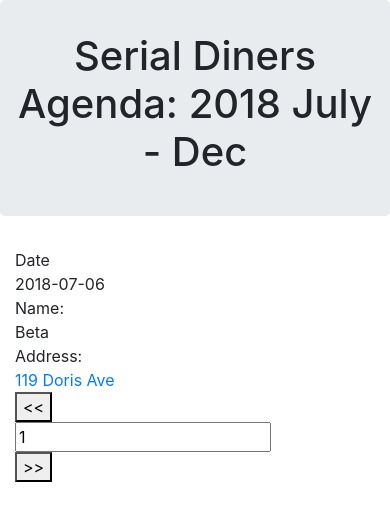
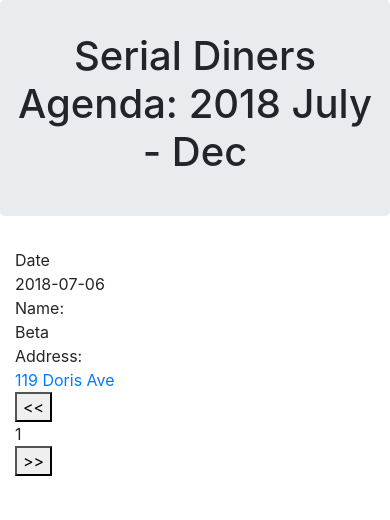
Before and after one commit to haydenjones/ng-diners, an Angular app: page / in a window 390 px wide. Shown: the top 520 px of the page. Built offline with nearby package versions, Linux system fonts and the light colour scheme.

Commit message:
Index is display only

```diff
--- a/src/app/app.component.html
+++ b/src/app/app.component.html
@@ -16,15 +16,10 @@
 			<a href="https://www.google.ca/maps/search/{{ address }},+Toronto,+ON">{{ address }}</a>
 		</div>
 	</div>
+
 	<div class="row">
-		<div class="col-sm-2">
-<button (click)="onPrevious()">&lt;&lt;</button>
-		</div>
-		<div class="col-sm-8">
-<input value="{{ index }}" />
-		</div>
-		<div class="col-sm-2">
-<button (click)="onNext()">&gt;&gt;</button>
-		</div>
+		<div class="col-sm-2"><button (click)="onPrevious()">&lt;&lt;</button></div>
+		<div class="col-sm-8">{{ index }}</div>
+		<div class="col-sm-2"><button (click)="onNext()">&gt;&gt;</button></div>
 	</div>
 </div>
```
